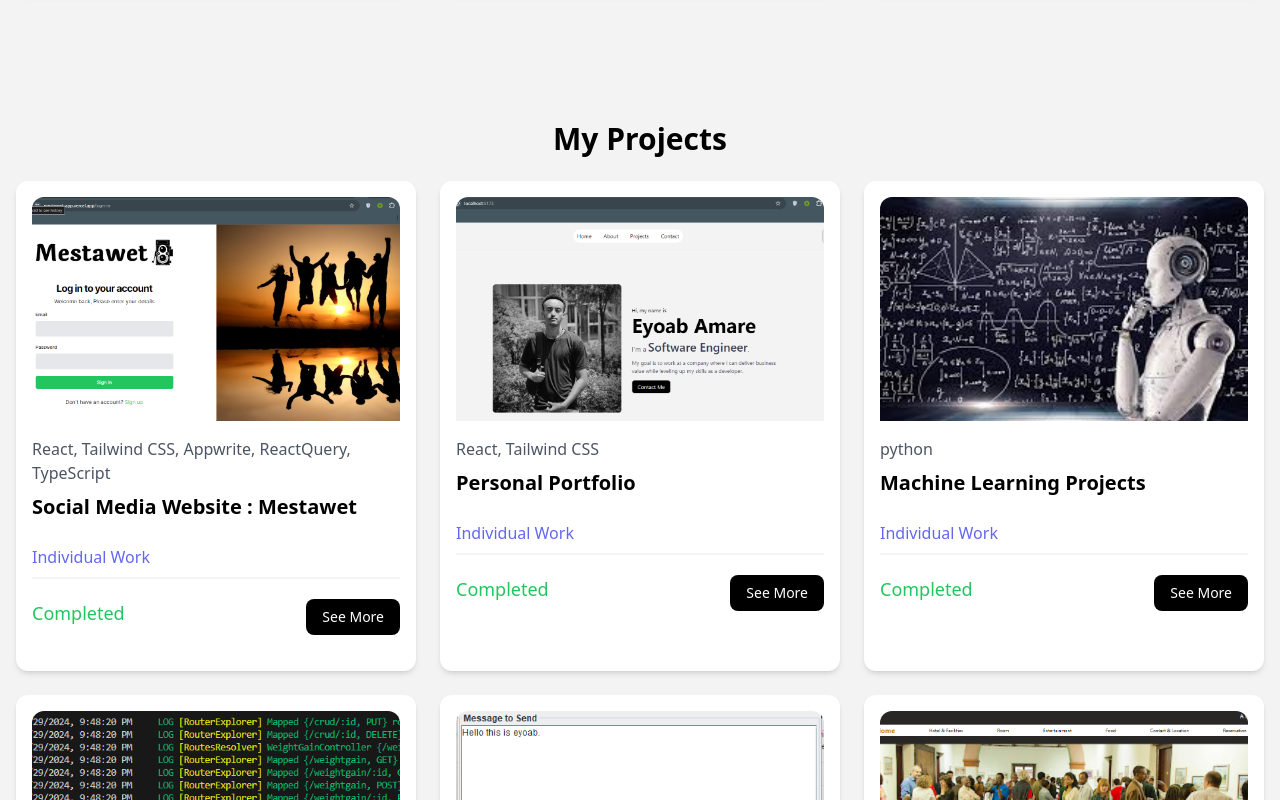
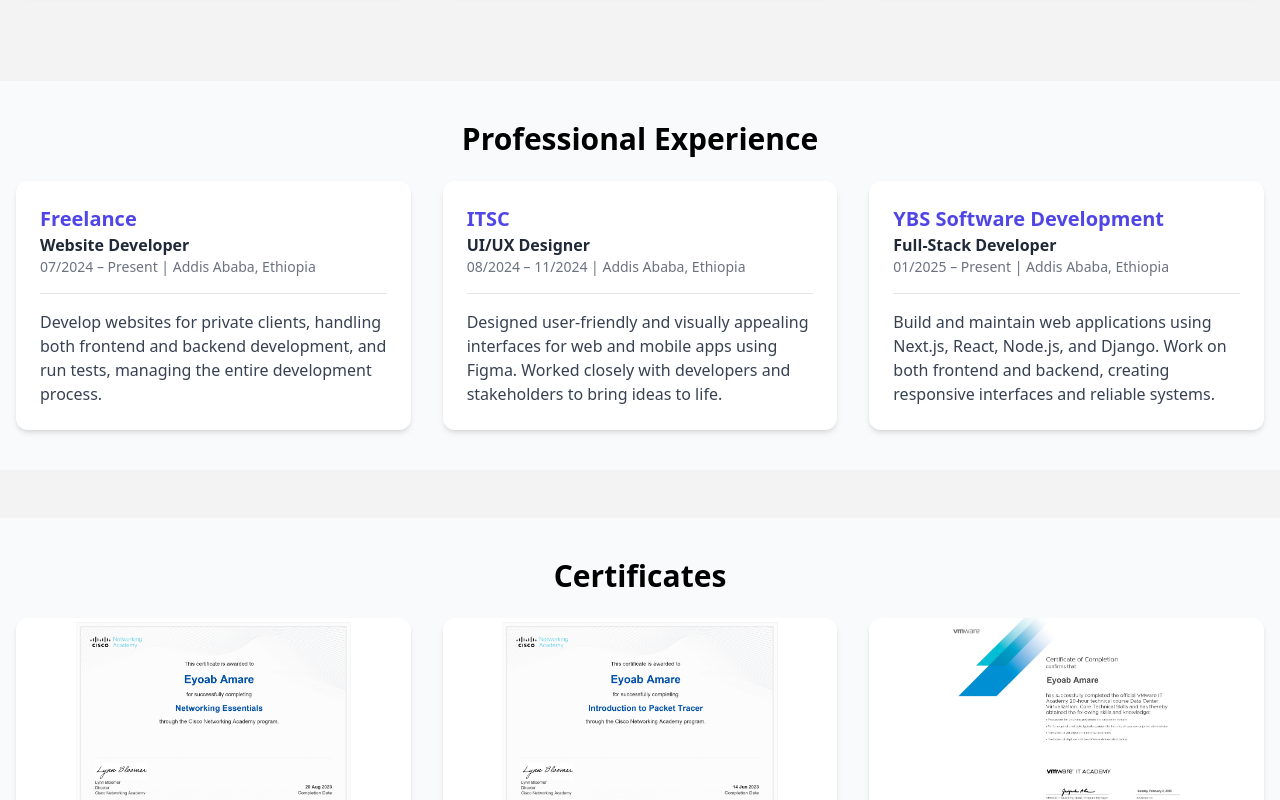
Before and after one commit to Eyoab11/Personal-Portfolio, a React (Vite) app: page / in a window 1280 px wide. Shown: the part 1900-2700 px from the top of the page. Built offline with nearby package versions, Linux system fonts and the light colour scheme.

Commit message:
Update HomePage.jsx

```diff
--- a/src/pages/HomePage.jsx
+++ b/src/pages/HomePage.jsx
@@ -4,6 +4,8 @@
 import Projects from '../components/Projects';
 import Contact from '../components/Contact';
 import NavBar from '../components/NavBar';
+import Experience from '../components/Experience'
+import Certificates from '../components/Certificates';
 const HomePage = () => {
   return (
     <>
@@ -15,6 +17,13 @@
       <div id="about" className="mb-12 mt-20"> {/* Margin bottom for About component */}
         <About />
       </div>
+      <div id="Experience" className="mb-12 mt-20"> {/* Margin bottom for Experience component */}
+        <Experience />
+      </div>
+      <div id="certificates" className="mb-12 mt-20"> {/* Margin bottom for Experience component */}
+        <Certificates />
+      </div>
+
       <div  id="projects" className="mb-12 mt-10"> {/* Margin bottom for Projects component */}
         <Projects />
       </div>
```
